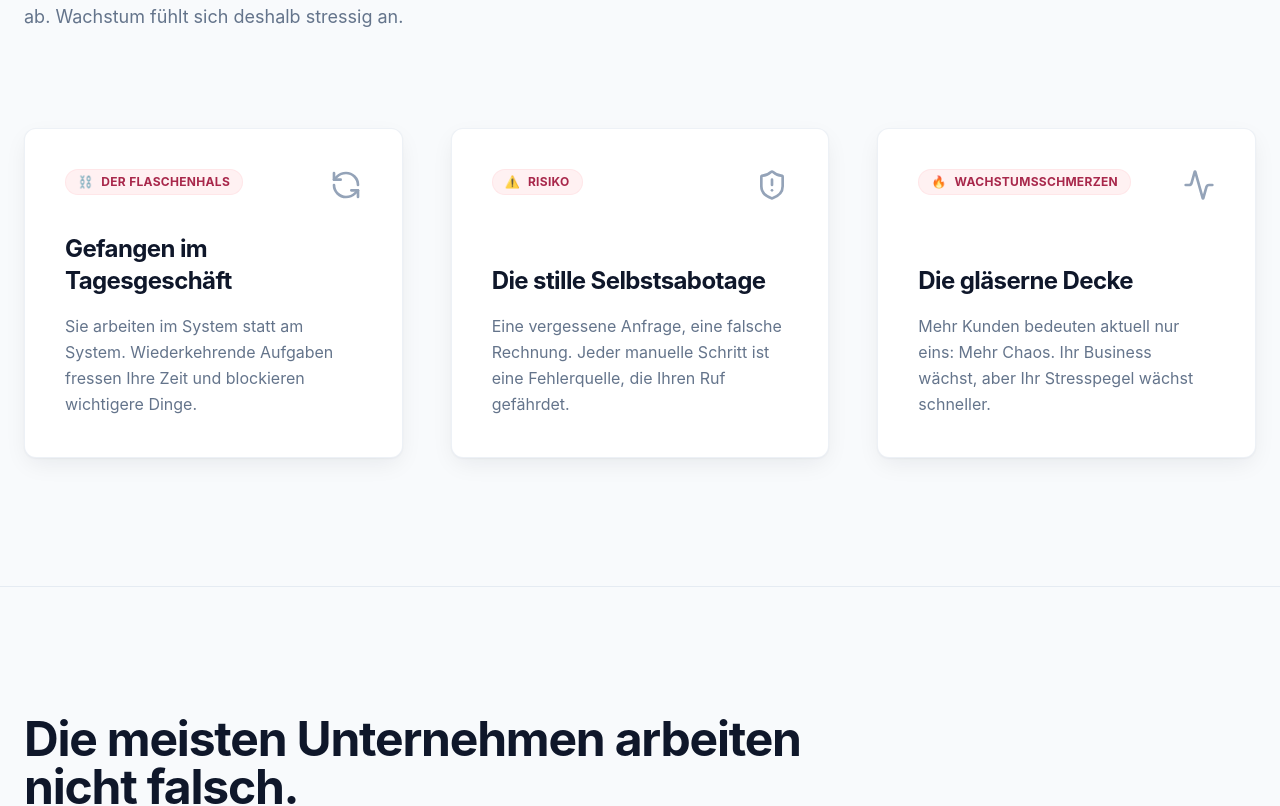
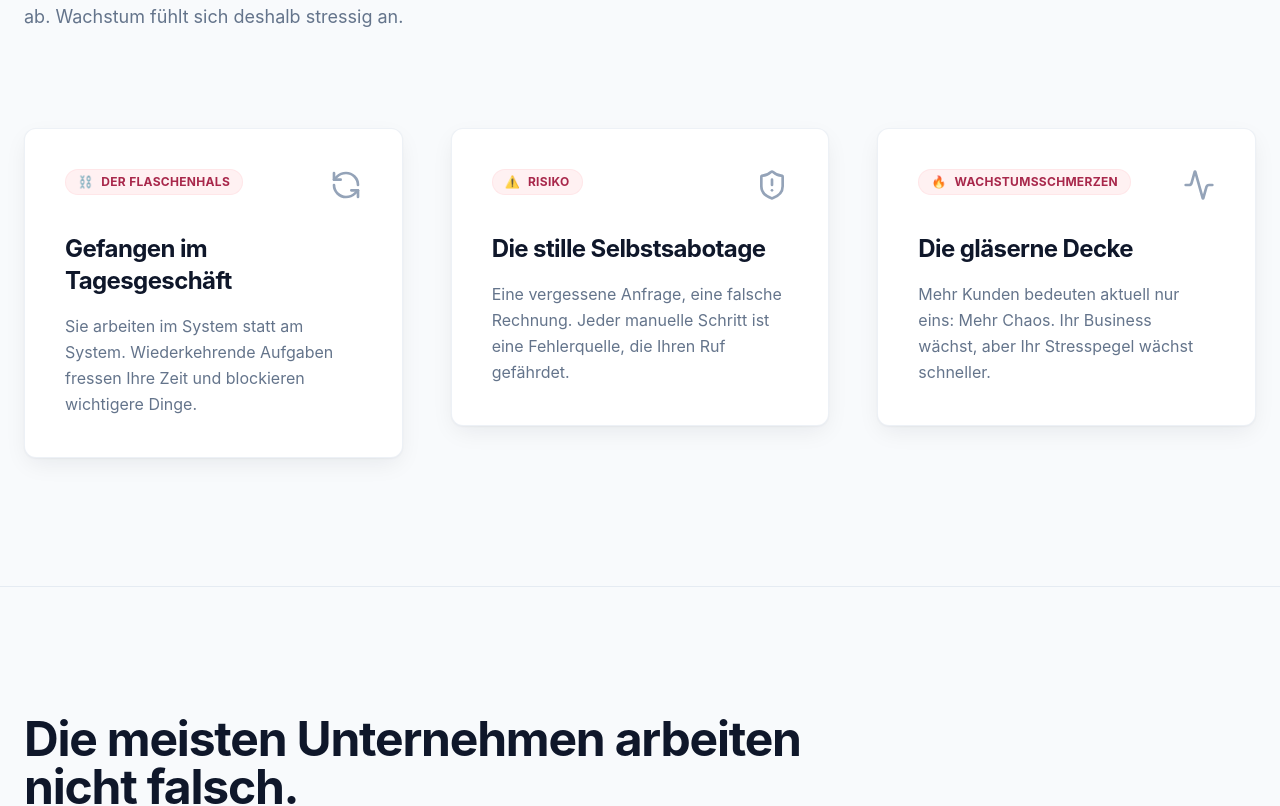
Before and after one commit to bseckin/landingpage, a React (Vite) app: page / in a window 1280 px wide. Shown: the part 1028-1834 px from the top of the page. Built offline with nearby package versions, Linux system fonts and the light colour scheme.

Commit message:
Refactor components to incorporate SectionReveal and Stagger animations for improved visual dynamics

```diff
--- a/src/components/BridgeSection.tsx
+++ b/src/components/BridgeSection.tsx
@@ -1,4 +1,5 @@
 import { useLanguage } from '../context/LanguageContext';
+import { SectionReveal } from './SectionReveal';
 
 const BridgeSection = () => {
     const { t } = useLanguage();
@@ -6,11 +7,11 @@ const BridgeSection = () => {
     return (
         <section className="py-24 md:py-32 border-t border-slate-200/80">
             <div className="container mx-auto px-6">
-                <div className="max-w-4xl md:mx-0">
+                <SectionReveal className="max-w-4xl md:mx-0">
                     <h2 className="text-3xl md:text-5xl font-bold text-slate-900 font-sans leading-tight">
                         {t.bridge.headline}
                     </h2>
-                </div>
+                </SectionReveal>
             </div>
         </section>
     );
--- a/src/components/ProblemGrid.tsx
+++ b/src/components/ProblemGrid.tsx
@@ -1,5 +1,6 @@
 import { useLanguage } from '../context/LanguageContext';
 import { RefreshCcw, ShieldAlert, Activity, type LucideIcon } from 'lucide-react';
+import { SectionReveal, StaggerItem, StaggerReveal } from './SectionReveal';
 
 const ProblemGrid = () => {
     const { t } = useLanguage();
@@ -11,27 +12,28 @@ const ProblemGrid = () => {
     return (
         <section className="py-20 md:py-32 relative border-t border-slate-200/80">
             <div className="container mx-auto px-6">
-                <div className="mb-16 md:mb-24 text-center md:text-left">
+                <SectionReveal className="mb-16 md:mb-24 text-center md:text-left">
                     <h2 className="text-3xl md:text-5xl font-bold text-slate-900 tracking-tight mb-6 font-sans">
                         {t.problem.headline}
                     </h2>
                     <p className="text-text-secondary max-w-2xl font-sans text-lg leading-relaxed">
                         {t.problem.description}
                     </p>
-                </div>
+                </SectionReveal>
 
-                <div className="grid grid-cols-1 lg:grid-cols-3 gap-8 md:gap-12">
+                <StaggerReveal className="grid grid-cols-1 lg:grid-cols-3 gap-8 md:gap-12">
                     {t.problem.cards.map((card, index) => (
+                        <StaggerItem key={index}>
                             <ErrorCard
-                            key={index}
                                 tag={card.tag}
                                 emoji={emojis[index]}
                                 title={card.title}
                                 desc={card.description}
                                 Icon={icons[index]}
                             />
+                        </StaggerItem>
                     ))}
-                </div>
+                </StaggerReveal>
             </div>
         </section>
     );
--- /dev/null
+++ b/src/components/SectionReveal.tsx
@@ -0,0 +1,126 @@
+import { motion, useReducedMotion } from 'framer-motion';
+import { forwardRef, useEffect, useState } from 'react';
+
+/**
+ * Apple-style scroll reveal: opacity + subtle translateY.
+ * Tuned for mobile (viewport amount/margin, smaller motion) + respects prefers-reduced-motion.
+ */
+function useNarrowViewport() {
+    const [narrow, setNarrow] = useState(false);
+
+    useEffect(() => {
+        const mq = window.matchMedia('(max-width: 768px)');
+        const update = () => setNarrow(mq.matches);
+        update();
+        mq.addEventListener('change', update);
+        return () => mq.removeEventListener('change', update);
+    }, []);
+
+    return narrow;
+}
+
+const easeApple = [0.25, 0.1, 0.25, 1] as const;
+
+type SectionRevealProps = {
+    children: React.ReactNode;
+    className?: string;
+    /** Extra delay (e.g. for chained blocks) */
+    delay?: number;
+};
+
+export function SectionReveal({ children, className, delay = 0 }: SectionRevealProps) {
+    const reduceMotion = useReducedMotion();
+    const narrow = useNarrowViewport();
+    const y = reduceMotion ? 0 : narrow ? 14 : 24;
+
+    return (
+        <motion.div
+            className={className}
+            initial={reduceMotion ? { opacity: 1, y: 0 } : { opacity: 0, y }}
+            whileInView={reduceMotion ? undefined : { opacity: 1, y: 0 }}
+            viewport={{
+                once: true,
+                // Slightly earlier trigger on small screens so content isn’t stuck off-screen
+                amount: narrow ? 0.14 : 0.1,
+                margin: narrow ? '0px 0px -6% 0px' : '0px 0px -10% 0px',
+            }}
+            transition={{
+                duration: reduceMotion ? 0 : 0.88,
+                delay: reduceMotion ? 0 : delay,
+                ease: easeApple,
+            }}
+        >
+            {children}
+        </motion.div>
+    );
+}
+
+type StaggerRevealProps = {
+    children: React.ReactNode;
+    className?: string;
+    style?: React.CSSProperties;
+};
+
+/** Parent for StaggerItem children — staggered fade-up like product grids. Ref forwarded for scroll containers. */
+export const StaggerReveal = forwardRef<HTMLDivElement, StaggerRevealProps>(
+    function StaggerReveal({ children, className, style }, ref) {
+        const reduceMotion = useReducedMotion();
+        const narrow = useNarrowViewport();
+
+        return (
+            <motion.div
+                ref={ref}
+                className={className}
+                style={style}
+                initial="hidden"
+                whileInView="visible"
+                viewport={{
+                    once: true,
+                    amount: narrow ? 0.12 : 0.08,
+                    margin: narrow ? '0px 0px -5% 0px' : '0px 0px -8% 0px',
+                }}
+                variants={{
+                    hidden: {},
+                    visible: {
+                        transition: {
+                            staggerChildren: reduceMotion ? 0 : narrow ? 0.07 : 0.1,
+                            delayChildren: reduceMotion ? 0 : 0.05,
+                        },
+                    },
+                }}
+            >
+                {children}
+            </motion.div>
+        );
+    }
+);
+
+type StaggerItemProps = {
+    children: React.ReactNode;
+    className?: string;
+};
+
+export function StaggerItem({ children, className }: StaggerItemProps) {
+    const reduceMotion = useReducedMotion();
+    const narrow = useNarrowViewport();
+    const y = reduceMotion ? 0 : narrow ? 12 : 20;
+
+    return (
+        <motion.div
+            className={className}
+            variants={{
+                hidden: { opacity: reduceMotion ? 1 : 0, y },
+                visible: {
+                    opacity: 1,
+                    y: 0,
+                    transition: {
+                        duration: reduceMotion ? 0 : 0.78,
+                        ease: easeApple,
+                    },
+                },
+            }}
+        >
+            {children}
+        </motion.div>
+    );
+}
--- a/src/components/Services.tsx
+++ b/src/components/Services.tsx
@@ -1,5 +1,6 @@
 import { useLanguage } from '../context/LanguageContext';
 import { Link, Bot, ShieldCheck, type LucideIcon } from 'lucide-react';
+import { SectionReveal, StaggerItem, StaggerReveal } from './SectionReveal';
 
 const Services = () => {
     const { t } = useLanguage();
@@ -9,7 +10,7 @@ const Services = () => {
     return (
         <section className="py-20 md:py-32 relative border-t border-slate-200/80">
             <div className="container mx-auto px-6">
-                <div className="mb-20">
+                <SectionReveal className="mb-20">
                     <div className="max-w-3xl">
                         <h2 className="text-4xl md:text-5xl font-bold text-slate-900 mb-12 font-sans">
                             {t.services.headline}
@@ -28,19 +29,20 @@ const Services = () => {
                             {t.services.sub}
                         </p>
                     </div>
-                </div>
+                </SectionReveal>
 
-                <div className="grid grid-cols-1 lg:grid-cols-3 gap-8 md:gap-12">
+                <StaggerReveal className="grid grid-cols-1 lg:grid-cols-3 gap-8 md:gap-12">
                     {t.services.cards.map((card, index) => (
+                        <StaggerItem key={index}>
                             <ServiceCard
-                            key={index}
                                 tag={card.tag}
                                 title={card.title}
                                 desc={card.desc}
                                 Icon={icons[index]}
                             />
+                        </StaggerItem>
                     ))}
-                </div>
+                </StaggerReveal>
             </div>
         </section>
     );
--- a/src/pages/LegalPage.tsx
+++ b/src/pages/LegalPage.tsx
@@ -1,6 +1,7 @@
 import { useNavigate } from 'react-router-dom';
 import { ArrowLeft } from 'lucide-react';
 import { useLanguage } from '../context/LanguageContext';
+import { SectionReveal } from '../components/SectionReveal';
 
 interface LegalPageProps {
     type: 'impressum' | 'datenschutz';
@@ -17,6 +18,7 @@ const LegalPage = ({ type }: LegalPageProps) => {
     return (
         <div className="min-h-screen bg-slate-50 text-slate-900 px-6 py-24 md:py-32">
             <div className="container mx-auto max-w-4xl">
+                <SectionReveal>
                     <button
                         onClick={() => navigate('/')}
                         className="group flex items-center gap-2 text-text-secondary hover:text-slate-900 transition-colors mb-12 font-sans text-sm"
@@ -32,6 +34,7 @@ const LegalPage = ({ type }: LegalPageProps) => {
                     <article className="max-w-none font-sans text-text-secondary whitespace-pre-line leading-relaxed text-base md:text-lg">
                         {data.content}
                     </article>
+                </SectionReveal>
             </div>
         </div>
     );
```
Also changed, not shown: src/components/About.tsx (+7 -2 lines), src/components/CaseStudyGrid.tsx (+14 -12 lines), src/components/Footer.tsx (+5 -4 lines), src/components/Hero.tsx (+36 -18 lines), src/components/Process.tsx (+8 -5 lines). Lines whose indentation alone changed are shown as unchanged.
